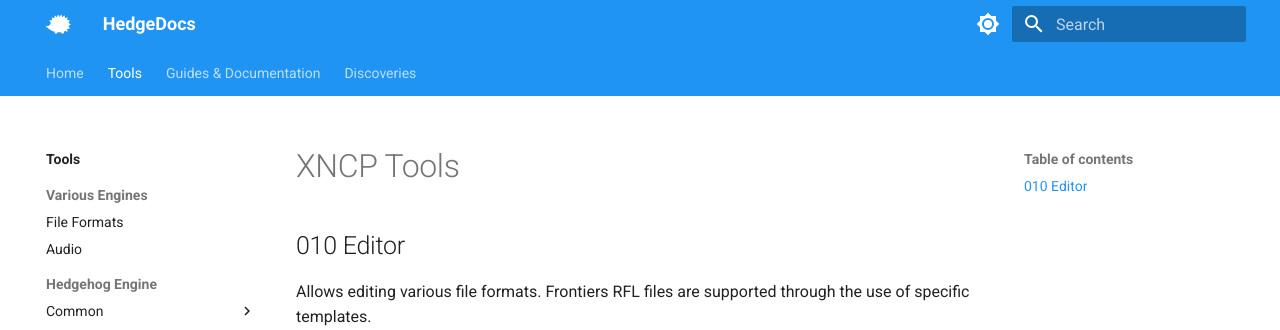
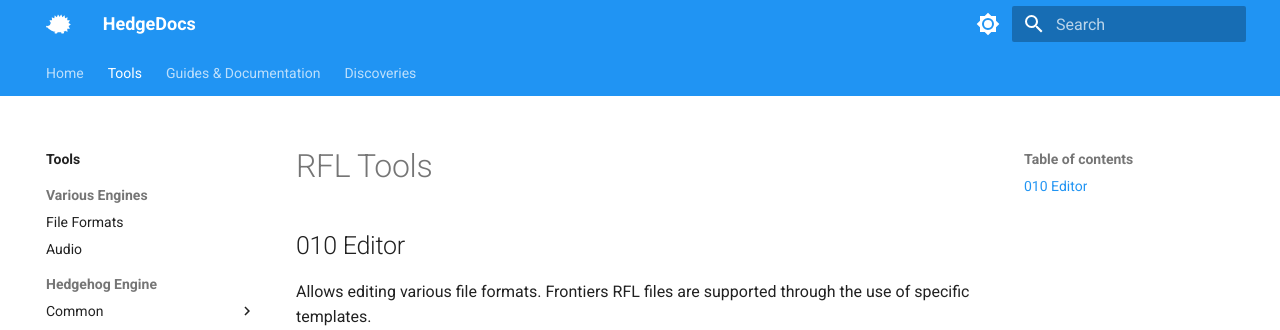
Before and after one commit to HedgeDocs/HedgeDocs.github.io, an MkDocs documentation site: the page built from docs/tools/hedgehog-engine/rangers/files/rfl.md, in a window 1280 px wide. Shown: the top 330 px of the page. Built offline with MkDocs 1.6.1 and Material for MkDocs 9.7.7, drawn with Linux system fonts in a browser that asks for light colours; comment, search, counter and statistics services are not loaded.

Commit message:
Changes in RFL format for Frontiers (#15)
Changed "RFL tools for Sonic Generations"
Changed "XNCP Tools" to "RFL Tools"

```diff
--- a/docs/tools/hedgehog-engine/rangers/files/rfl.md
+++ b/docs/tools/hedgehog-engine/rangers/files/rfl.md
@@ -1,7 +1,7 @@
 ---
-description: RFL tools for Sonic Generations
+description: RFL tools for Sonic Frontiers
 ---
-# XNCP Tools
+# RFL Tools
 
 ## 010 Editor
 Allows editing various file formats. Frontiers RFL files are supported through the use of specific templates.
```
